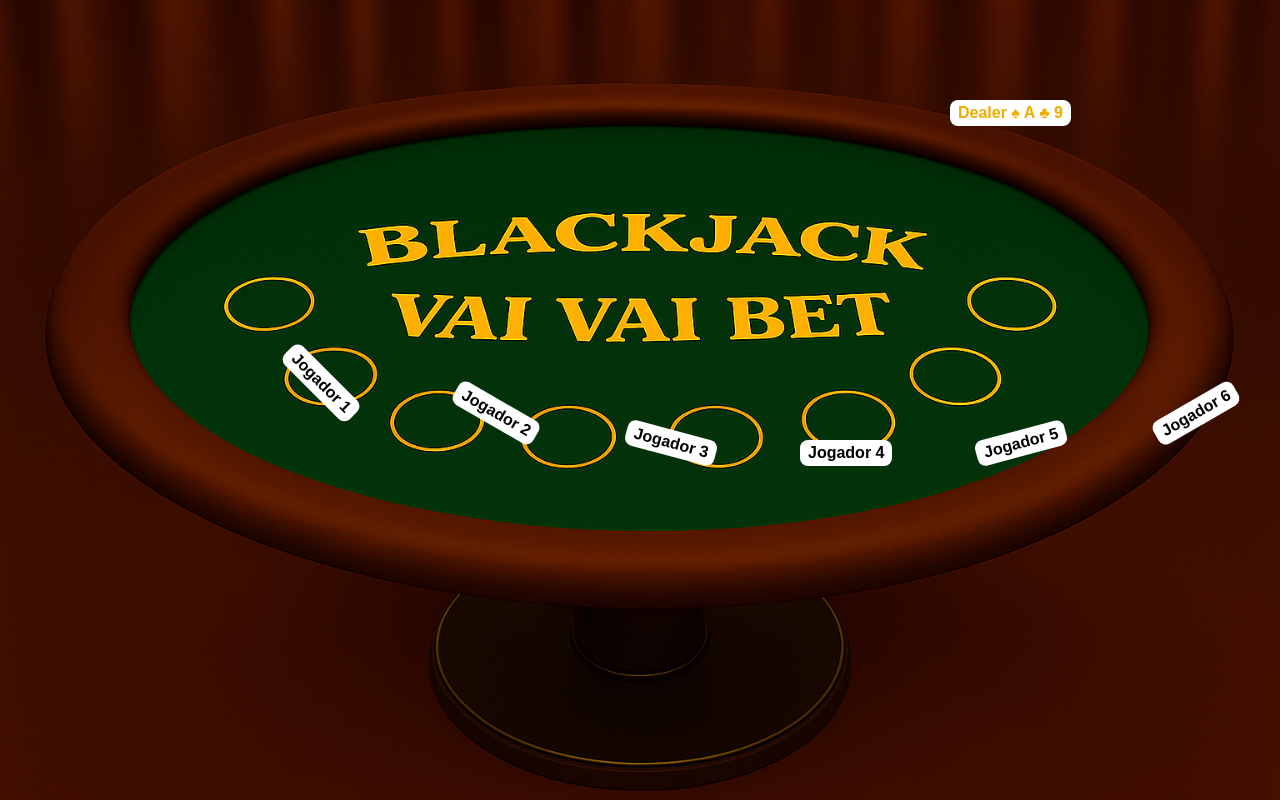
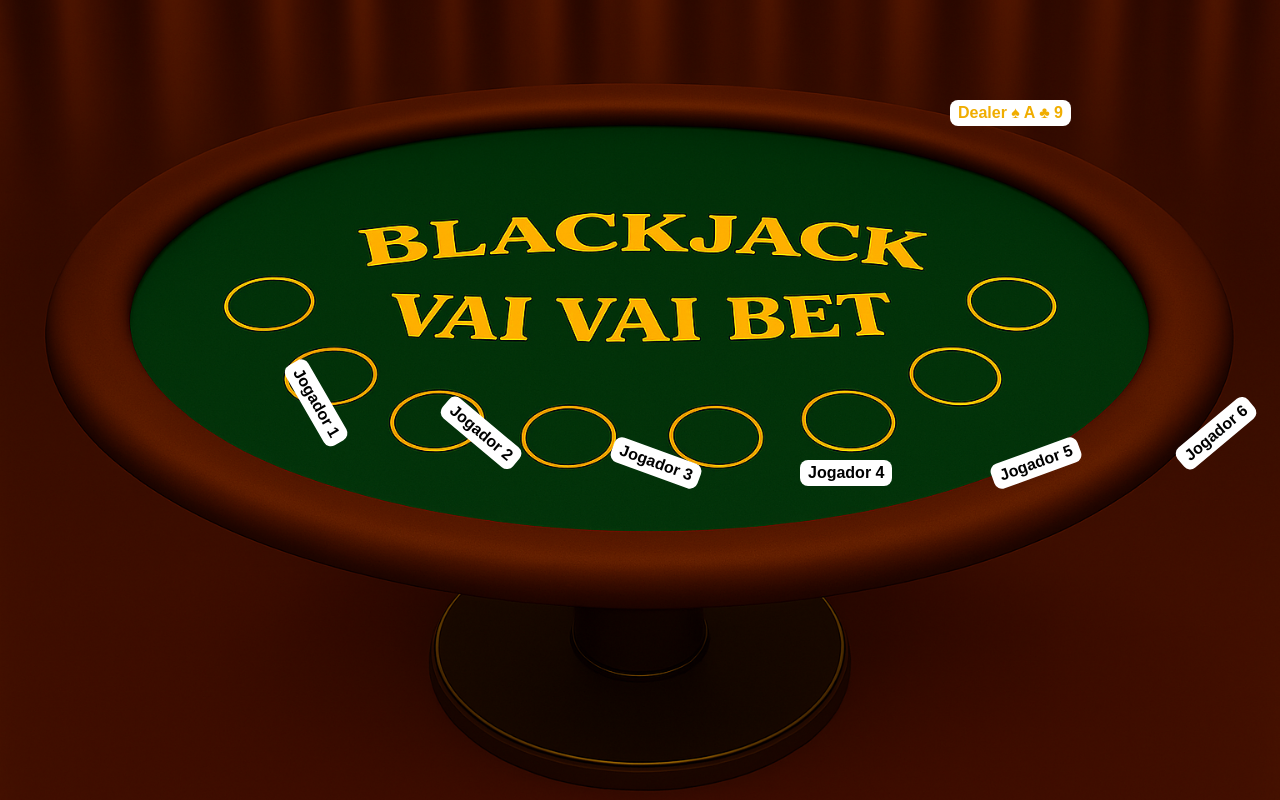
Before and after one commit to blinbingo/kombi, a Next.js app: page /blackjack in a window 1280 px wide. Built offline with nearby package versions, Linux system fonts and the light colour scheme.

Commit message:
Update index.js

```diff
--- a/pages/blackjack/index.js
+++ b/pages/blackjack/index.js
@@ -37,15 +37,15 @@ export default function MesaBlackjack() {
         Dealer ♠ A ♣ 9
       </div>
 
-      {/* Jogadores - posições estimadas e rotacionadas de forma razoável */}
-      <JogadorMesa top={370} left={275} rotate={45} nome="Jogador 1" />
-      <JogadorMesa top={400} left={450} rotate={30} nome="Jogador 2" />
-      <JogadorMesa top={430} left={625} rotate={15} nome="Jogador 3" />
-      <JogadorMesa top={440} left={800} rotate={0} nome="Jogador 4" />
-      <JogadorMesa top={430} left={975} rotate={-15} nome="Jogador 5" />
-      <JogadorMesa top={400} left={1150} rotate={-30} nome="Jogador 6" />
-      <JogadorMesa top={370} left={1325} rotate={-45} nome="Jogador 7" />
-      <JogadorMesa top={325} left={1450} rotate={-60} nome="Jogador 8" />
+      {/* Jogadores com texto ajustado abaixo dos círculos */}
+      <JogadorMesa top={390} left={270} rotate={60} nome="Jogador 1" />
+      <JogadorMesa top={420} left={435} rotate={40} nome="Jogador 2" />
+      <JogadorMesa top={450} left={610} rotate={20} nome="Jogador 3" />
+      <JogadorMesa top={460} left={800} rotate={0} nome="Jogador 4" />
+      <JogadorMesa top={450} left={990} rotate={-20} nome="Jogador 5" />
+      <JogadorMesa top={420} left={1170} rotate={-40} nome="Jogador 6" />
+      <JogadorMesa top={390} left={1340} rotate={-60} nome="Jogador 7" />
+      <JogadorMesa top={350} left={1470} rotate={-80} nome="Jogador 8" />
     </div>
   );
 }
```
